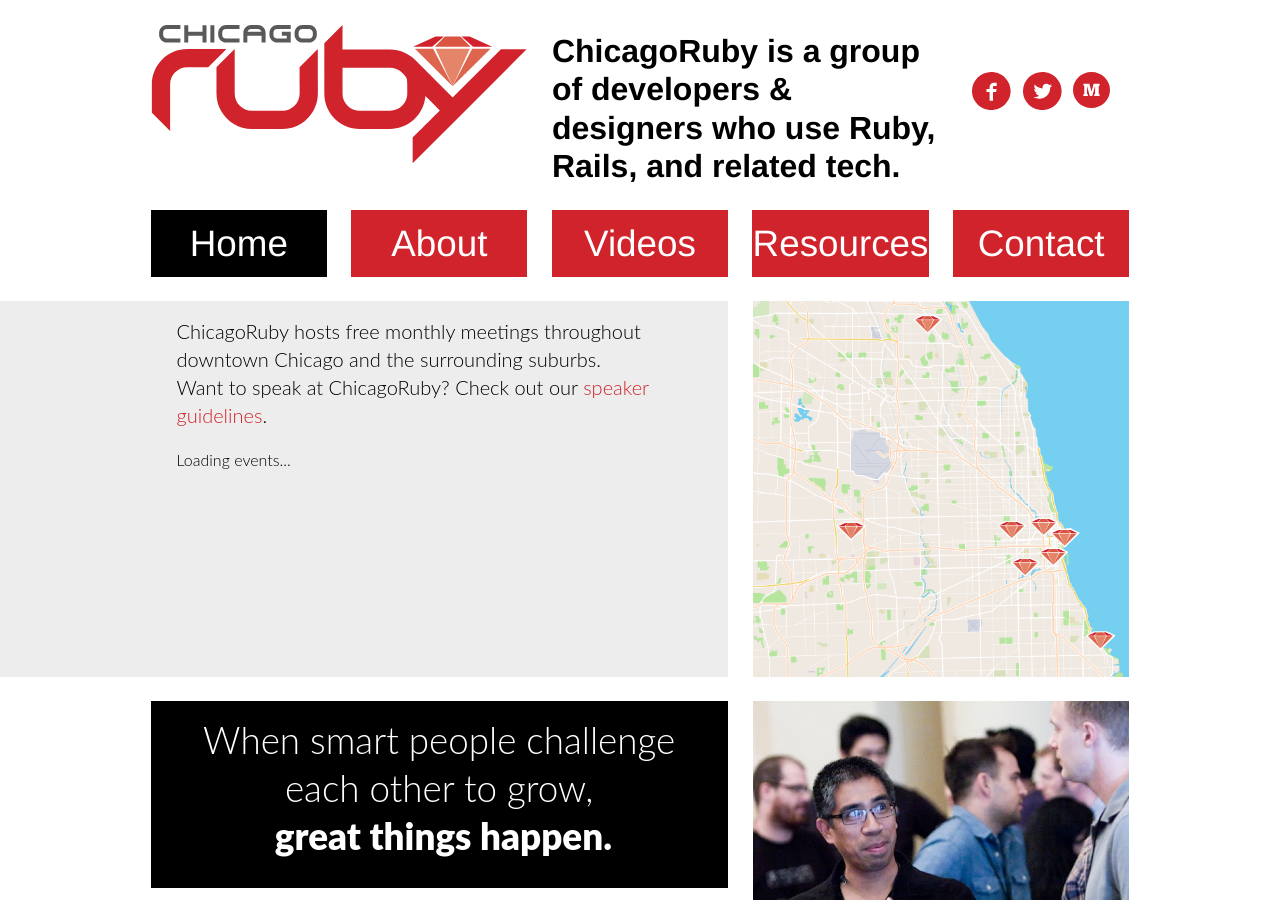
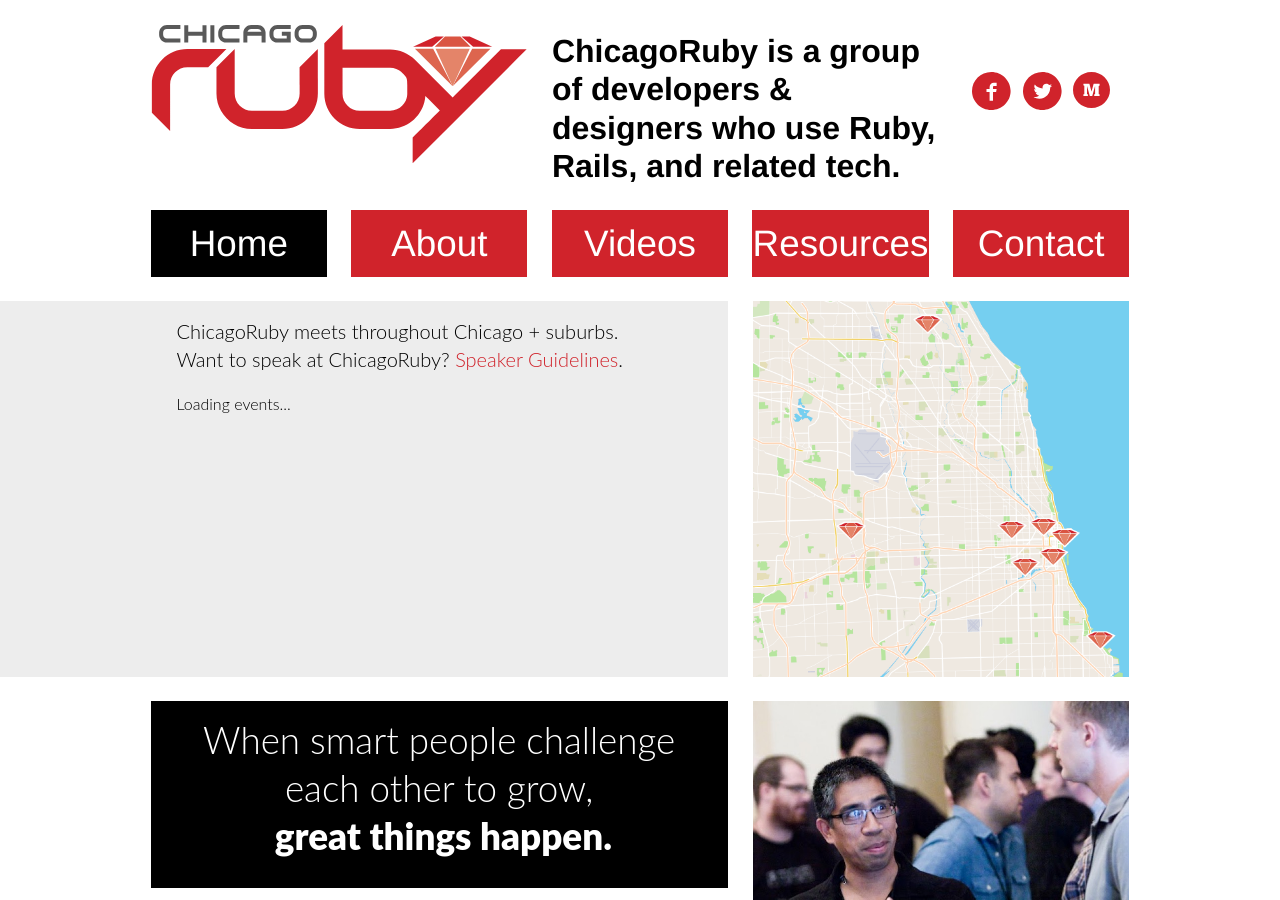
Before and after one commit to chicagoruby/chicagoruby-website, a Jekyll site: the page built from index.html, in a window 1280 px wide and 900 px high. Built offline with Jekyll 4.4.1, drawn with Linux system fonts in a browser that asks for light colours; nearby versions of some CDN libraries.

Commit message:
Wordsmithing Speaker Guidelines link on home page.

```diff
--- a/index.html
+++ b/index.html
@@ -33,7 +33,7 @@
 </script>
 
 <section class="section-meetups">
-  <p>ChicagoRuby hosts free monthly meetings throughout downtown Chicago and the surrounding suburbs. Want to speak at ChicagoRuby? Check out our <a href="/about/speaker-guidelines">speaker guidelines</a>.</p>
+  <p>ChicagoRuby meets throughout Chicago + suburbs. Want to speak at ChicagoRuby? <a href="/about/speaker-guidelines">Speaker Guidelines</a>.</p>
 
   <ul>
     <div class="loading">Loading events...</div>
```
